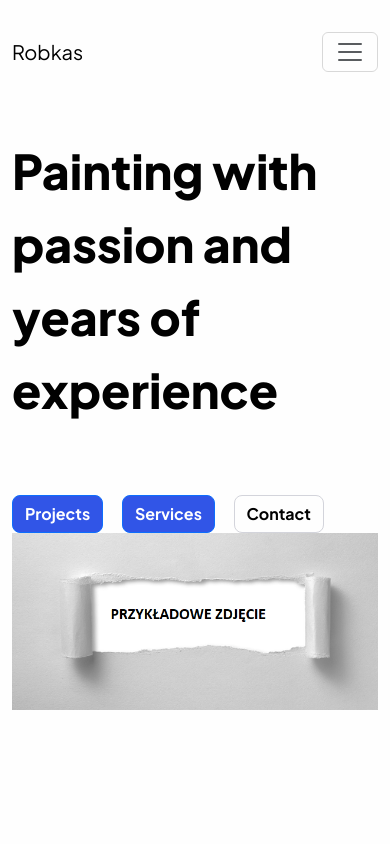
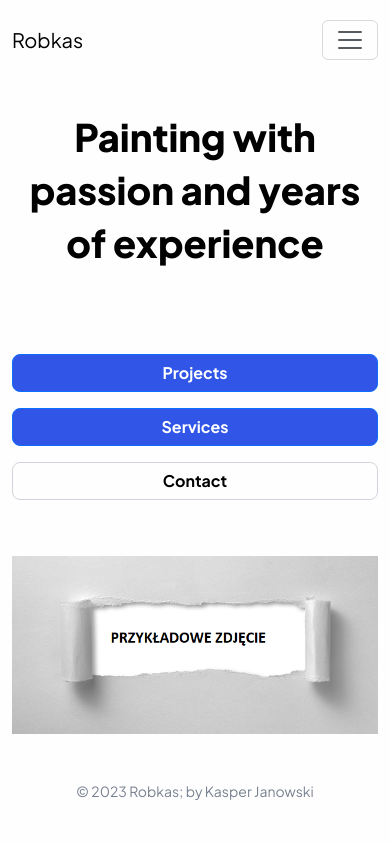
Before and after one commit to ksarpe/robkasSite, a plain HTML site: page index.html in a window 390 px wide. Shown: the top 844 px of the page. Drawn offline with nearby package versions, Linux system fonts and the light colour scheme.

Commit message:
fixed some bugs

```diff
--- a/css/style.css
+++ b/css/style.css
@@ -53,6 +53,7 @@ body{
 }
 .navbar{
     padding: 32px 0;
+    background-color: var(--body);
 }
 
 .nav-link{
@@ -65,8 +66,6 @@ body{
     color: var(--black);
     font-weight: bold;
 }
-
-
 
 section.hero{
     padding: 80px 0;
@@ -98,3 +97,68 @@ section.hero .text{
     font-weight: bold;
     line-height: 24px;
 }
+
+footer{
+    padding-top: 279px;
+    margin-bottom: 44px;
+    text-align: center;
+}
+footer a{
+    font-weight: bold;
+    font-size:14px;
+    color: var(--black);
+    line-height: 18px;
+}
+footer .copy{
+    margin-top: 32px;
+    font-size: 14px;
+    color: var(--gray-1);
+    line-height: 17px;
+}
+
+/* RESPONSIVE SECTION */
+
+@media (max-width: 766px){
+    section.hero,
+    section.setup{
+        text-align: center;
+    }
+    /* NAVBAR SECTION */
+    .navbar{
+        padding:20px 0;
+    }
+
+    .nav-link{
+        margin-left: 0;
+    }
+    /* HERO SECTION */
+    section.hero img{
+        padding-top: 2.5rem;
+    }
+
+    section.hero .text{
+        font-weight: 800;
+        font-size: 38px;
+        line-height: 53px;
+    }
+    .buttons .btn{
+        display: block;
+        margin: 1rem 0;
+    }
+
+    .buttons .ms-3{
+        margin-left: 0 !important;
+    }
+
+    /* SETUP SECTION */
+    section.setup{
+        padding: 50px 0;
+    }
+
+    /*FOOTER SECTION */
+    footer{
+        padding-top: 50px;
+        margin-bottom: 44px;
+    }
+
+}
--- a/index.html
+++ b/index.html
@@ -76,6 +76,15 @@
     </section>
     <!--Information-->
     <!--Footer-->
+    <footer class="fixed-bottom">
+        <div class="container">
+            <div class="row">
+                <div class="copy">
+                    &copy; 2023 Robkas; by Kasper Janowski
+                </div>
+            </div>
+        </div>
+    </footer>
     <script src="https://cdn.jsdelivr.net/npm/bootstrap@5.3.0-alpha3/dist/js/bootstrap.bundle.min.js" integrity="sha384-ENjdO4Dr2bkBIFxQpeoTz1HIcje39Wm4jDKdf19U8gI4ddQ3GYNS7NTKfAdVQSZe" crossorigin="anonymous"></script>
     <script src="js/common.js"></script>
   </body>
```
Also changed, not shown: js/common.js (line endings or trailing spaces), 1 other file.
